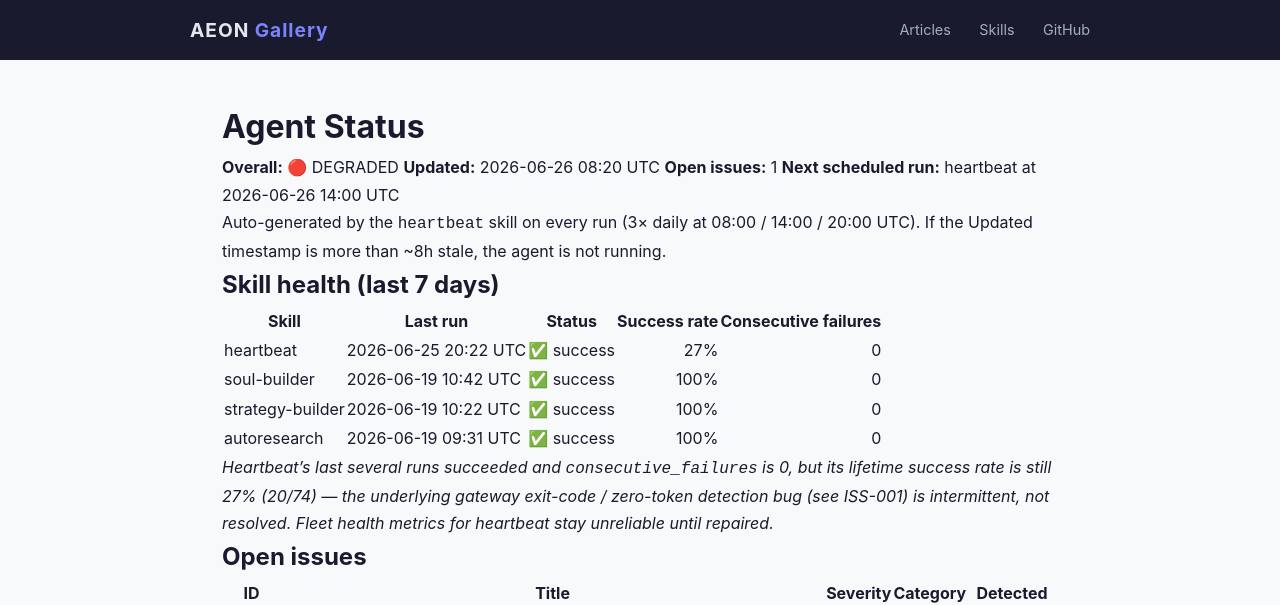
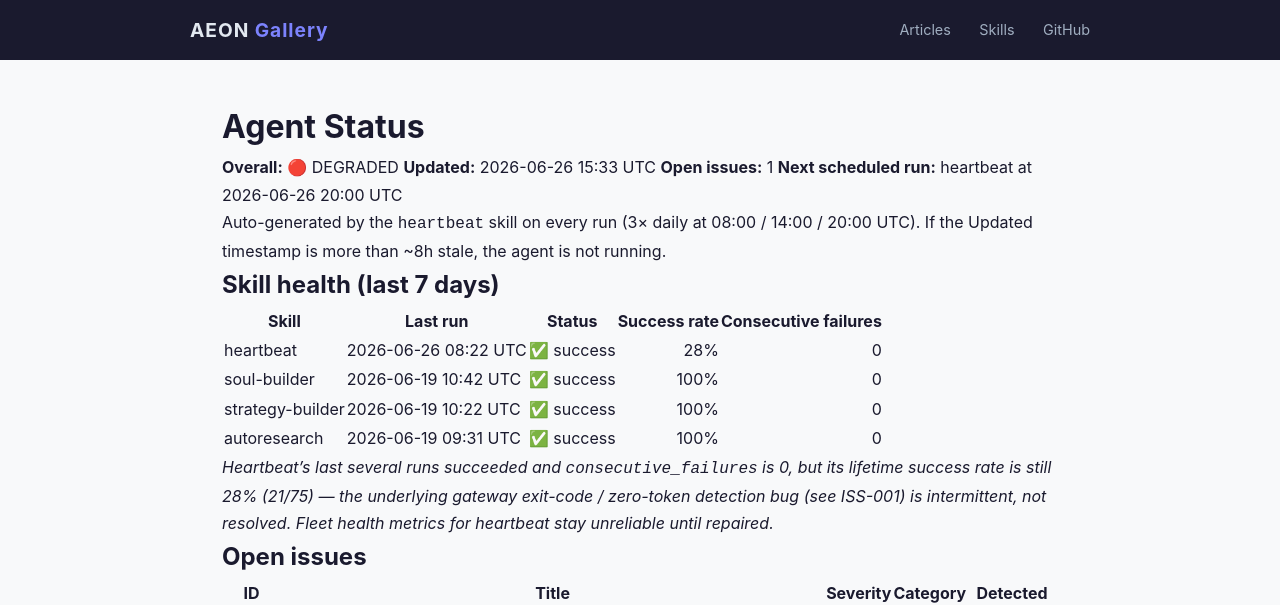
Before and after one commit to RickCrosschain/aeon, a Jekyll site: the page built from docs/status.md, in a window 1280 px wide. Shown: the top 605 px of the page. Built offline with Jekyll 4.4.1, drawn with Linux system fonts in a browser that asks for light colours.

Commit message:
chore(heartbeat): auto-commit 2026-06-26

```diff
--- a/docs/status.md
+++ b/docs/status.md
@@ -7,9 +7,9 @@
 # Agent Status
 
 **Overall:** 🔴 DEGRADED
-**Updated:** 2026-06-26 08:20 UTC
+**Updated:** 2026-06-26 15:33 UTC
 **Open issues:** 1
-**Next scheduled run:** heartbeat at 2026-06-26 14:00 UTC
+**Next scheduled run:** heartbeat at 2026-06-26 20:00 UTC
 
 Auto-generated by the `heartbeat` skill on every run (3× daily at 08:00 / 14:00 / 20:00 UTC). If the Updated timestamp is more than ~8h stale, the agent is not running.
 
@@ -17,12 +17,12 @@
 
 | Skill | Last run | Status | Success rate | Consecutive failures |
 |-------|----------|--------|-------------:|---------------------:|
-| heartbeat | 2026-06-25 20:22 UTC | ✅ success | 27% | 0 |
+| heartbeat | 2026-06-26 08:22 UTC | ✅ success | 28% | 0 |
 | soul-builder | 2026-06-19 10:42 UTC | ✅ success | 100% | 0 |
 | strategy-builder | 2026-06-19 10:22 UTC | ✅ success | 100% | 0 |
 | autoresearch | 2026-06-19 09:31 UTC | ✅ success | 100% | 0 |
 
-_Heartbeat's last several runs succeeded and `consecutive_failures` is 0, but its lifetime success rate is still 27% (20/74) — the underlying gateway exit-code / zero-token detection bug (see ISS-001) is intermittent, not resolved. Fleet health metrics for heartbeat stay unreliable until repaired._
+_Heartbeat's last several runs succeeded and `consecutive_failures` is 0, but its lifetime success rate is still 28% (21/75) — the underlying gateway exit-code / zero-token detection bug (see ISS-001) is intermittent, not resolved. Fleet health metrics for heartbeat stay unreliable until repaired._
 
 ## Open issues
 
--- a/memory/token-usage.csv
+++ b/memory/token-usage.csv
@@ -23,3 +23,4 @@
 2026-06-25,heartbeat,claude-opus-4-8,2092,4419,280561,38163
 2026-06-25,heartbeat,claude-opus-4-8,19790,4488,343813,37285
 2026-06-26,heartbeat,claude-opus-4-8,2098,5492,448047,40884
+2026-06-26,heartbeat,claude-opus-4-8,2098,4839,364066,28248
```
Also changed, not shown: memory/logs/2026-06-26.md (+15 -0 lines), .outputs/heartbeat.md.
